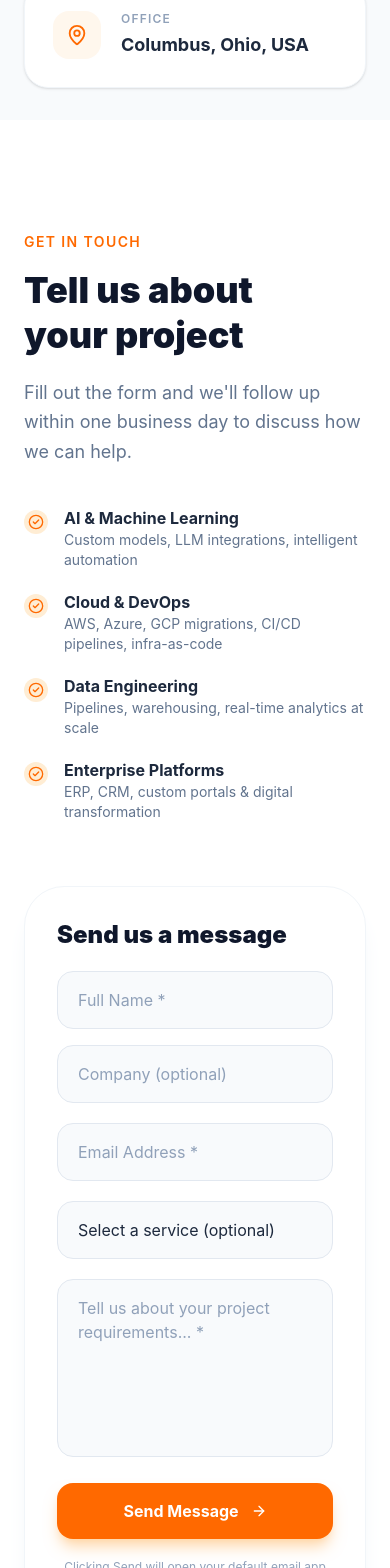
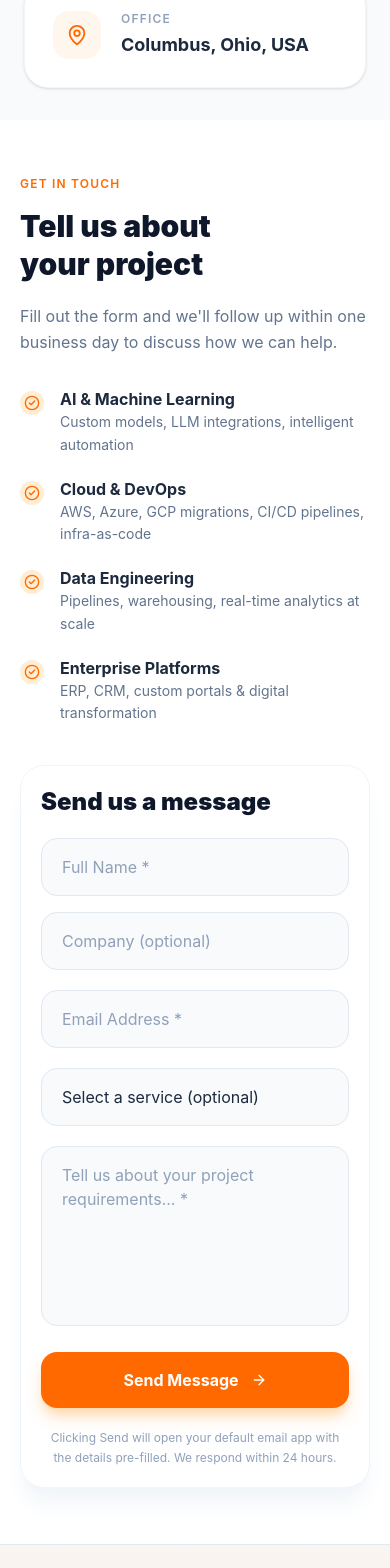
Before and after one commit to skyveontech/Skyveon-ai, a React (Vite) app: page /contact in a window 390 px wide. Shown: the part 1060-2628 px from the top of the page. Built offline with nearby package versions, Linux system fonts and the light colour scheme.

Commit message:
ui fixes

```diff
--- a/src/pages/Contact.tsx
+++ b/src/pages/Contact.tsx
@@ -232,27 +232,33 @@ export default function Contact() {
       </section>
 
    {/* ── FORM SECTION ─────────────────────────────────────────────────────── */}
-      <section id="contact" ref={formRef} className="scroll-mt-16 py-28 bg-white">
-        <div className="mx-auto max-w-7xl px-6 lg:px-10">
-          <div className="grid gap-16 lg:grid-cols-2 lg:items-start">
+<section
+  id="contact"
+  ref={formRef}
+  className="scroll-mt-20 py-14 md:py-20 lg:py-28 bg-white"
+>
+  <div className="mx-auto max-w-7xl px-5 md:px-6 lg:px-10">
+    <div className="grid lg:grid-cols-2 gap-10 lg:gap-16 lg:items-start">
 
-            {/* LEFT — copy */}
-            <div className="sticky top-24">
-              <p className="text-sm font-semibold uppercase tracking-widest text-orange-500">
+      {/* LEFT — COPY */}
+      <div className="lg:sticky lg:top-24">
+        <p className="text-xs md:text-sm font-semibold uppercase tracking-widest text-orange-500">
           Get in touch
         </p>
-              <h2 className="mt-4 text-4xl font-black leading-tight text-slate-900 lg:text-5xl">
+
+        <h2 className="mt-4 text-3xl md:text-4xl lg:text-5xl font-black leading-tight text-slate-900">
           Tell us about
           <br />
           your project
         </h2>
-              <p className="mt-5 text-lg leading-relaxed text-slate-500">
-                Fill out the form and we'll follow up within one business day to discuss
-                how we can help.
+
+        <p className="mt-5 text-base md:text-lg leading-relaxed text-slate-500">
+          Fill out the form and we'll follow up within one business day to
+          discuss how we can help.
         </p>
 
-              {/* feature list */}
-              <ul className="mt-10 space-y-5">
+        {/* FEATURE LIST */}
+        <ul className="mt-8 md:mt-10 space-y-5">
           {[
             {
               title: "AI & Machine Learning",
@@ -275,33 +281,52 @@ export default function Contact() {
               <span className="mt-1 flex h-6 w-6 flex-shrink-0 items-center justify-center rounded-full bg-orange-100">
                 <CheckCircle2 className="h-4 w-4 text-orange-500" />
               </span>
+
               <div>
-                      <p className="font-bold text-slate-800">{title}</p>
-                      <p className="text-sm text-slate-500">{desc}</p>
+                <p className="font-bold text-slate-800">
+                  {title}
+                </p>
+
+                <p className="text-sm text-slate-500 leading-relaxed">
+                  {desc}
+                </p>
               </div>
             </li>
           ))}
         </ul>
       </div>
 
-            {/* RIGHT — form */}
-            <div className="rounded-[2.5rem] border border-slate-100 bg-white p-8 shadow-xl shadow-slate-100 lg:p-10">
+      {/* RIGHT — FORM */}
+      <div className="rounded-[24px] md:rounded-[2.5rem] border border-slate-100 bg-white p-5 md:p-8 lg:p-10 shadow-xl shadow-slate-100">
+
         {status === "success" ? (
-                /* success state */
-                <div className="flex flex-col items-center justify-center gap-6 py-16 text-center">
+          <div className="flex flex-col items-center justify-center gap-6 py-10 md:py-16 text-center">
+
             <div className="flex h-20 w-20 items-center justify-center rounded-full bg-orange-50">
               <CheckCircle2 className="h-10 w-10 text-orange-500" />
             </div>
+
             <div>
-                    <h3 className="text-2xl font-black text-slate-900">Message sent!</h3>
+              <h3 className="text-2xl font-black text-slate-900">
+                Message sent!
+              </h3>
+
               <p className="mt-2 text-slate-500">
-                      Your email client should have opened. We'll be in touch within 24 hours.
+                Your email client should have opened. We'll be in touch within
+                24 hours.
               </p>
             </div>
+
             <button
               onClick={() => {
                 setStatus("idle");
-                      setForm({ name: "", email: "", company: "", service: "", message: "" });
+                setForm({
+                  name: "",
+                  email: "",
+                  company: "",
+                  service: "",
+                  message: "",
+                });
               }}
               className="rounded-2xl border border-slate-200 px-6 py-3 text-sm font-semibold text-slate-600 transition-colors hover:border-orange-300 hover:text-orange-600"
             >
@@ -309,21 +334,31 @@ export default function Contact() {
             </button>
           </div>
         ) : (
-                /* form fields */
           <div className="space-y-5">
-                  <h3 className="text-2xl font-black text-slate-900">Send us a message</h3>
 
-                  {/* Name + Company row */}
-                  <div className="grid gap-4 sm:grid-cols-2">
+            <h3 className="text-2xl font-black text-slate-900">
+              Send us a message
+            </h3>
+
+            {/* NAME + COMPANY */}
+            <div className="grid grid-cols-1 md:grid-cols-2 gap-4">
+
               <div>
                 <input
                   placeholder="Full Name *"
                   value={form.name}
                   onChange={update("name")}
-                        className={cn(fieldBase, errors.name && "border-red-300 bg-red-50 focus:ring-red-100")}
+                  className={cn(
+                    fieldBase,
+                    errors.name &&
+                      "border-red-300 bg-red-50 focus:ring-red-100"
+                  )}
                 />
+
                 {errors.name && (
-                        <p className="mt-1.5 text-xs font-medium text-red-500">{errors.name}</p>
+                  <p className="mt-1.5 text-xs font-medium text-red-500">
+                    {errors.name}
+                  </p>
                 )}
               </div>
 
@@ -337,35 +372,63 @@ export default function Contact() {
               </div>
             </div>
 
-                  {/* Email */}
+            {/* EMAIL */}
             <div>
               <input
                 type="email"
                 placeholder="Email Address *"
                 value={form.email}
                 onChange={update("email")}
-                      className={cn(fieldBase, errors.email && "border-red-300 bg-red-50 focus:ring-red-100")}
+                className={cn(
+                  fieldBase,
+                  errors.email &&
+                    "border-red-300 bg-red-50 focus:ring-red-100"
+                )}
               />
+
               {errors.email && (
-                      <p className="mt-1.5 text-xs font-medium text-red-500">{errors.email}</p>
+                <p className="mt-1.5 text-xs font-medium text-red-500">
+                  {errors.email}
+                </p>
               )}
             </div>
 
-                  {/* Service */}
+            {/* SERVICE */}
             <select
               value={form.service}
               onChange={update("service")}
-                    className={cn(fieldBase, "cursor-pointer appearance-none text-slate-500", form.service && "text-slate-800")}
+              className={cn(
+                fieldBase,
+                "cursor-pointer appearance-none text-slate-500",
+                form.service && "text-slate-800"
+              )}
             >
-                    <option value="">Select a service (optional)</option>
-                    <option value="AI & Machine Learning">AI & Machine Learning</option>
-                    <option value="Cloud & DevOps">Cloud & DevOps</option>
-                    <option value="Data Engineering">Data Engineering</option>
-                    <option value="Enterprise Platforms">Enterprise Platforms</option>
-                    <option value="Other">Other / Not sure yet</option>
+              <option value="">
+                Select a service (optional)
+              </option>
+
+              <option value="AI & Machine Learning">
+                AI & Machine Learning
+              </option>
+
+              <option value="Cloud & DevOps">
+                Cloud & DevOps
+              </option>
+
+              <option value="Data Engineering">
+                Data Engineering
+              </option>
+
+              <option value="Enterprise Platforms">
+                Enterprise Platforms
+              </option>
+
+              <option value="Other">
+                Other / Not sure yet
+              </option>
             </select>
 
-                  {/* Message */}
+            {/* MESSAGE */}
             <div>
               <textarea
                 rows={6}
@@ -374,16 +437,20 @@ export default function Contact() {
                 onChange={update("message")}
                 className={cn(
                   fieldBase,
-                        "resize-none",
-                        errors.message && "border-red-300 bg-red-50 focus:ring-red-100"
+                  "resize-none min-h-[180px]",
+                  errors.message &&
+                    "border-red-300 bg-red-50 focus:ring-red-100"
                 )}
               />
+
               {errors.message && (
-                      <p className="mt-1.5 text-xs font-medium text-red-500">{errors.message}</p>
+                <p className="mt-1.5 text-xs font-medium text-red-500">
+                  {errors.message}
+                </p>
               )}
             </div>
 
-                  {/* Submit */}
+            {/* SUBMIT */}
             <button
               onClick={handleSubmit}
               disabled={status === "submitting"}
@@ -392,20 +459,22 @@ export default function Contact() {
               {status === "submitting" ? (
                 <>
                   <Loader2 className="h-5 w-5 animate-spin" />
-                        Opening email client…
+                  Opening email client...
                 </>
               ) : (
                 <>
                   Send Message
+
                   <ArrowRight className="h-4 w-4 transition-transform duration-200 group-hover:translate-x-1" />
                 </>
               )}
             </button>
 
-                  <p className="text-center text-xs text-slate-400">
-                    Clicking Send will open your default email app with the details pre-filled.
-                    We respond within 24 hours.
+            <p className="text-center text-xs text-slate-400 leading-relaxed">
+              Clicking Send will open your default email app with the details
+              pre-filled. We respond within 24 hours.
             </p>
+
           </div>
         )}
       </div>
```
Also changed, not shown: src/components/ui/Navbar.tsx (+254 -94 lines). Lines whose indentation alone changed are shown as unchanged.
